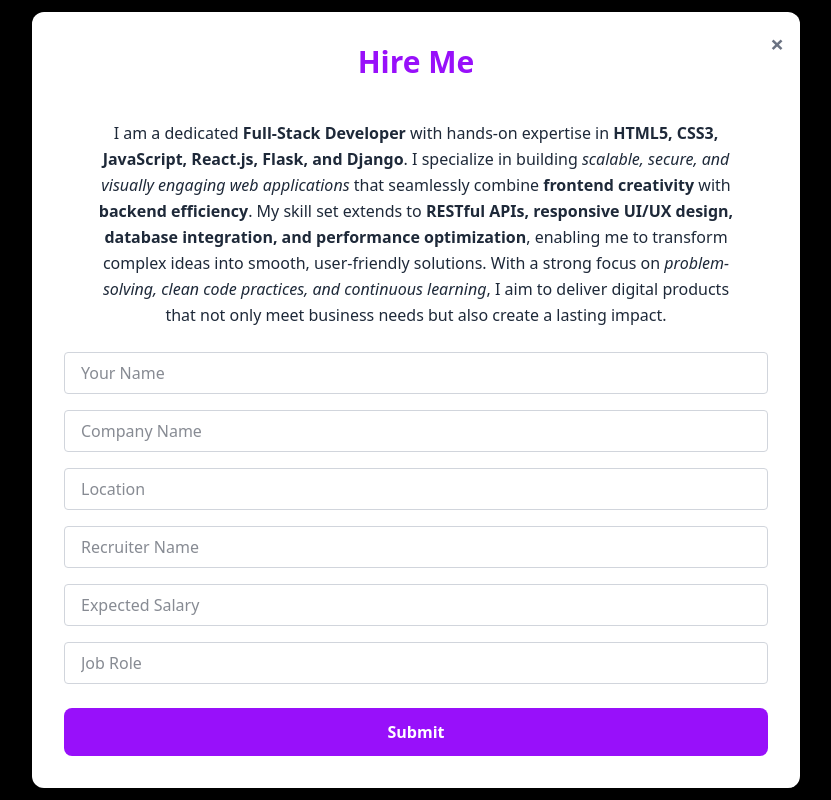
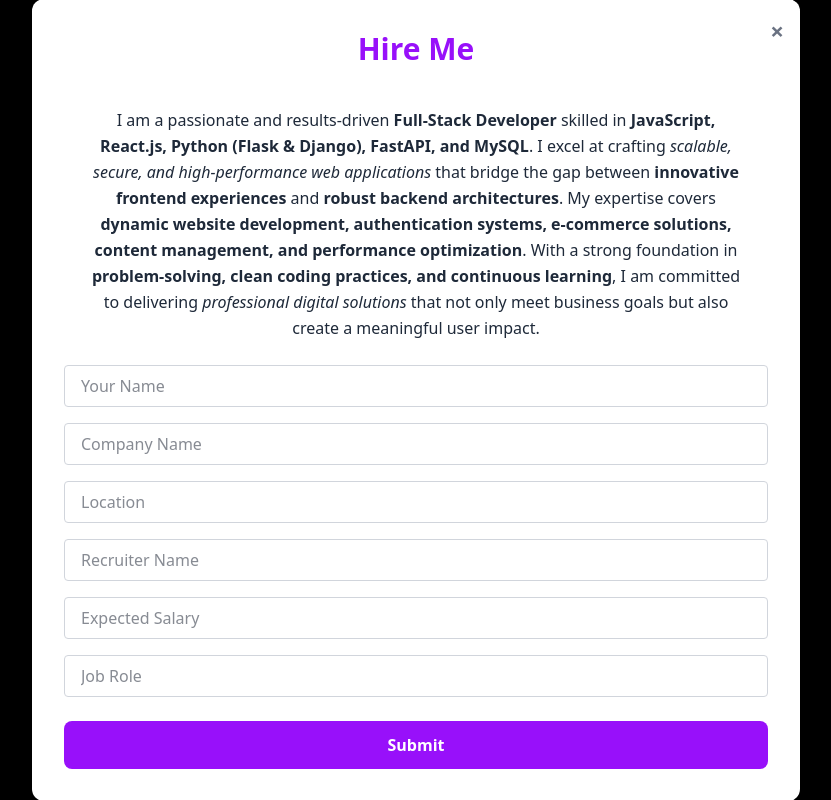
Before and after one commit to GorNarendrasinh/My-Portfolio, a React (Vite) app in the folder reactportfolio/: page / in a window 1280 px wide. Both pictures are taken after a click on the button "💼 Hire Me". Shown: the part 2936-3736 px from the top of the page, without its empty margins (224-1055 px from the left). Built offline with nearby package versions, Linux system fonts and the light colour scheme; grey boxes are pictures that could not be loaded.

Commit message:
Update Hireme.jsx

```diff
--- a/reactportfolio/src/components/Hireme/Hireme.jsx
+++ b/reactportfolio/src/components/Hireme/Hireme.jsx
@@ -57,23 +57,31 @@ const Hireme = () => {
             <h2 className="text-3xl font-bold text-purple-600 mb-4">
               Hire Me
             </h2>
-
-           {/* Skills Paragraph */}
+{/* Skills Paragraph */}
 <section className="max-w-3xl mx-auto p-6 text-gray-800 leading-relaxed font-sans">
   <p>
-    I am a dedicated <span className="font-semibold">Full-Stack Developer</span> with hands-on expertise in{" "}
+    I am a passionate and results-driven{" "}
+    <span className="font-semibold">Full-Stack Developer</span> skilled in{" "}
     <span className="font-semibold">
-      HTML5, CSS3, JavaScript, React.js, Flask, and Django
+      JavaScript, React.js, Python (Flask & Django), FastAPI, and MySQL
     </span>.
-    I specialize in building <em>scalable, secure, and visually engaging web applications</em> that seamlessly combine{" "}
-    <span className="font-semibold">frontend creativity</span> with{" "}
-    <span className="font-semibold">backend efficiency</span>.
-    My skill set extends to <span className="font-semibold">RESTful APIs, responsive UI/UX design, database integration, and performance optimization</span>,
-    enabling me to transform complex ideas into smooth, user-friendly solutions.
-    With a strong focus on <em>problem-solving, clean code practices, and continuous learning</em>,
-    I aim to deliver digital products that not only meet business needs but also create a lasting impact.
+    I excel at crafting <em>scalable, secure, and high-performance web applications</em> that
+    bridge the gap between{" "}
+    <span className="font-semibold">innovative frontend experiences</span> and{" "}
+    <span className="font-semibold">robust backend architectures</span>.
+    My expertise covers{" "}
+    <span className="font-semibold">
+      dynamic website development, authentication systems, e-commerce solutions,
+      content management, and performance optimization
+    </span>.
+    With a strong foundation in{" "}
+    <span className="font-semibold">problem-solving, clean coding practices, and continuous learning</span>,
+    I am committed to delivering{" "}
+    <em>professional digital solutions</em> that not only meet business goals but also
+    create a meaningful user impact.
   </p>
 </section>
+
 
 
             {/* Form */}
```
